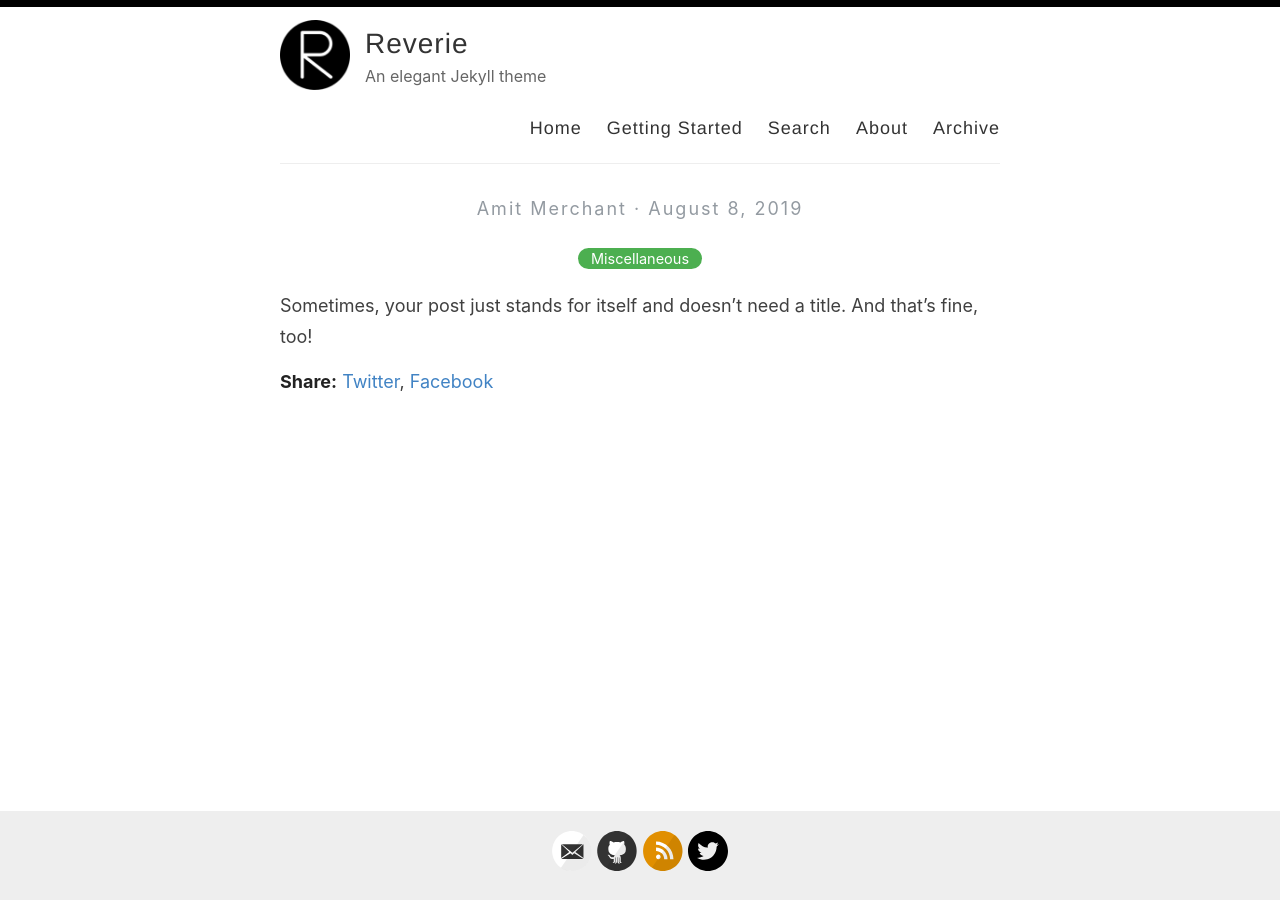
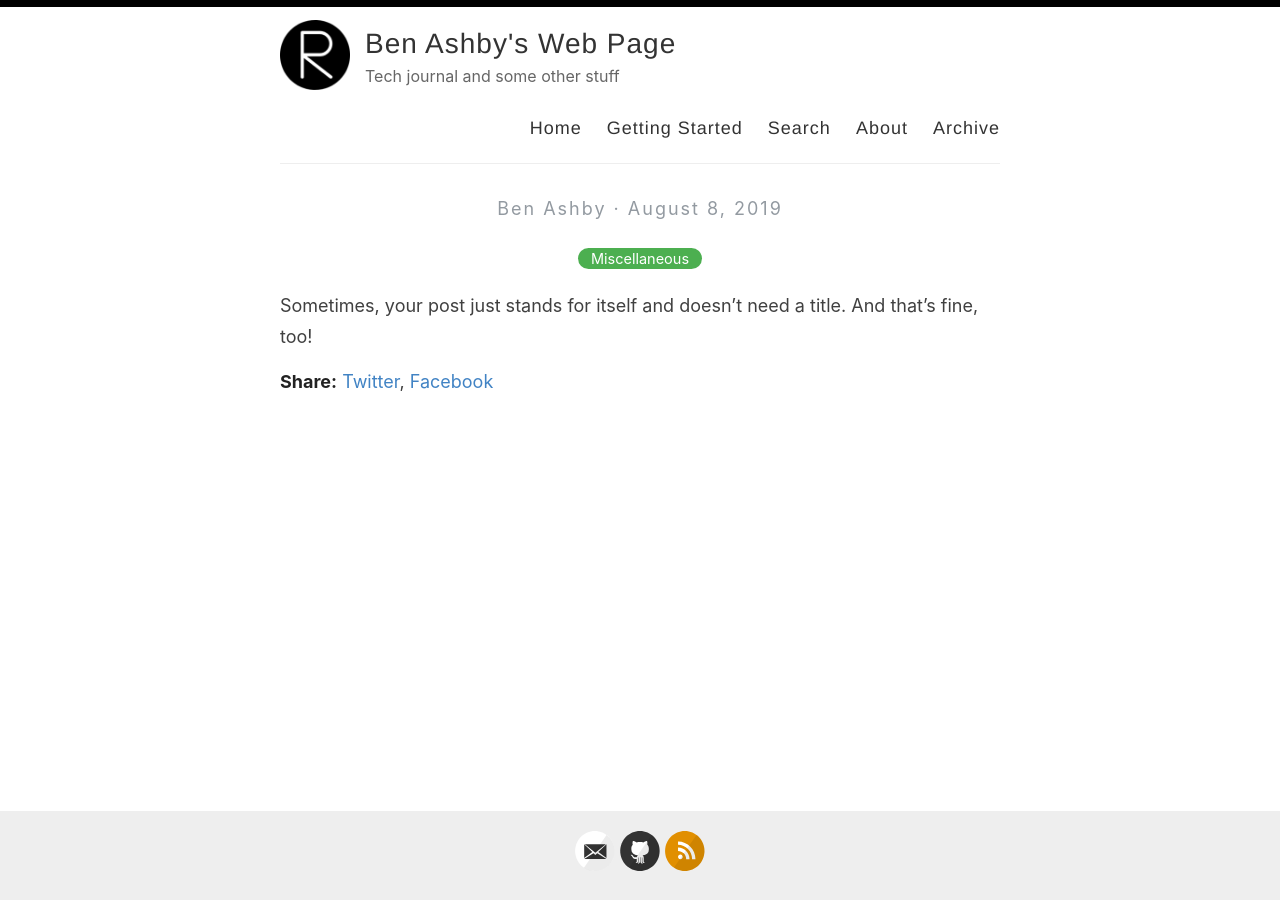
Before and after one commit to benashby/benashby.github.io, a Jekyll site: the page built from _posts/2019-08-08-no-title-posts.md, in a window 1280 px wide. Built offline with Jekyll 4.4.1, drawn with Linux system fonts in a browser that asks for light colours.

Commit message:
Setup Config

```diff
--- a/_config.yml
+++ b/_config.yml
@@ -3,13 +3,13 @@
 #
 
 # Name of your site (displayed in the header)
-name: Reverie
+name: Ben Ashby's Web Page
 
 # Name of the author
-author: Amit Merchant
+author: Ben Ashby
 
 # Short bio or description (displayed in the header)
-description: An elegant Jekyll theme
+description: Tech journal and some other stuff
 
 # URL of your avatar or profile pic (you could use your GitHub profile pic)
 avatar: /images/reverie.png
@@ -21,15 +21,15 @@ avatar: /images/reverie.png
 # Includes an icon in the footer for each username you enter
 footer-links:
   dribbble:
-  email: amit.d.merchant@gmail.com
+  email: mail@benashby.com
   facebook:
   flickr:
-  github: amitmerchant1990/reverie
+  github: benashby
   instagram:
   linkedin:
   pinterest:
   rss: rss
-  twitter: amit_merchant
+  twitter:
   stackoverflow:
   youtube: # channel/<your_long_string> or user/<user-name>
   googleplus: # anything in your profile username that comes after plus.google.com/
@@ -41,21 +41,21 @@ footer-links:
 disqus:
 
 # Enter your Google Analytics web tracking code (e.g. UA-2110908-2) to activate tracking
-google_analytics: UA-43339302-11
+google_analytics:
 
 # For newer "GA4" analytics, use the following instead of the "UA" entry above
 #google_analytics_ga4: G-GABC1DEFG
 
 # Your website URL (e.g. http://amitmerchant1990.github.io or http://www.amitmerchant.com)
 # Used for Sitemap.xml and your RSS feed
-url: http://www.amitmerchant.com/reverie
-enforce_ssl: https://www.amitmerchant.com/reverie
+url: http://www.benashby.com
+enforce_ssl: https://www.benashby.com
 
 # If you're hosting your site at a Project repository on GitHub pages
 # (http://yourusername.github.io/repository-name)
 # and NOT your User repository (http://yourusername.github.io)
 # then add in the baseurl here, like this: "/repository-name"
-baseurl: "/reverie"
+#baseurl: "/"
 
 #
 # !! You don't need to change any of the configuration flags below !!
```
